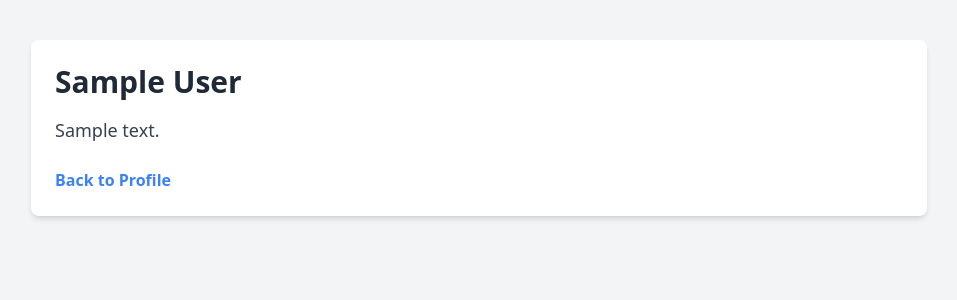
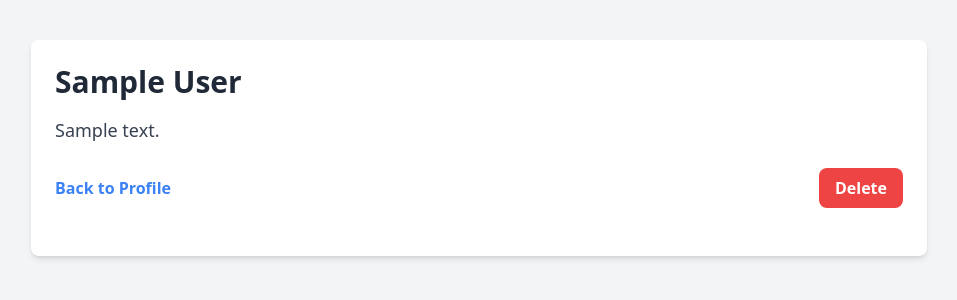
Before and after one commit to magusmiklos/socialApp, a Django app: page /accounts/post_detail/1/ in a window 1280 px wide. Shown: the top 300 px of the page, without its empty margins (161-1118 px from the left). Run offline with Django 5.2, Linux system fonts and the light colour scheme; a user stored in the database is signed in; tables that the repository leaves empty hold one stand-in row (values such as "Sample post").

Commit message:
ability to delete posts

```diff
--- a/accounts/templates/accounts/post.html
+++ b/accounts/templates/accounts/post.html
@@ -8,16 +8,26 @@
         <link href="{% static 'dist/output.css' %}" rel="stylesheet" />
     </head>
     <body class="bg-gray-100 font-sans leading-normal tracking-normal">
-        <div class="max-w-4xl mx-auto p-6 bg-white rounded-lg shadow-md mt-10">
+        <div
+            class="max-w-4xl mx-auto p-6 bg-white rounded-lg shadow-md mt-10 break-words"
+        >
             <h1 class="text-3xl font-bold text-gray-800 mb-4">
                 {{ post.title }}
             </h1>
             <p class="text-gray-700 text-lg mb-6">{{ post.text }}</p>
-            <a
-                href="{% url 'profile' %}"
-                class="text-blue-500 hover:text-blue-700 font-semibold"
-                >Back to Profile</a
-            >
+            <div class="flex justify-between items-center mb-6">
+                <a
+                    href="{% url 'profile' %}"
+                    class="text-blue-500 hover:text-blue-700 font-semibold"
+                    >Back to Profile</a
+                >
+                <a
+                    class="py-2 px-4 bg-red-500 text-white font-bold rounded-lg hover:bg-red-600 focus:outline-none focus:ring-2 focus:ring-red-500"
+                    href="{% url 'delete_post' post.id %}"
+                >
+                    Delete
+                </a>
+            </div>
         </div>
     </body>
 </html>
--- a/accounts/urls.py
+++ b/accounts/urls.py
@@ -1,6 +1,6 @@
 
 from django.urls import path
-from .views import user_login, user_profile, user_logout, create_post, load_post
+from .views import user_login, user_profile, user_logout, create_post, load_post, delete_post
 
 urlpatterns = [
     path('login/', user_login, name='login'),
@@ -8,4 +8,5 @@ urlpatterns = [
     path('logout/', user_logout, name='logout'),
     path('create_post/', create_post, name='create_post'),
     path('post_detail/<int:id>/', load_post, name='post_detail'),
+    path('delete_post/<int:id>/', delete_post, name='delete_post'),
 ]
--- a/accounts/views.py
+++ b/accounts/views.py
@@ -44,3 +44,12 @@ def create_post(request):
 def load_post(request, id):
     post = get_object_or_404(Post,id=id)
     return render(request, 'accounts/post.html', {'post': post})
+
+@login_required
+def delete_post(request, id):
+    post = get_object_or_404(Post,id=id)
+
+    if post.user == request.user:
+        post.delete()
+
+    return redirect('profile')
--- a/static/dist/output.css
+++ b/static/dist/output.css
@@ -623,6 +623,10 @@ video {
   justify-content: space-between;
 }
 
+.break-words {
+  overflow-wrap: break-word;
+}
+
 .rounded-lg {
   border-radius: 0.5rem;
 }
```
Also changed, not shown: db.sqlite3.
